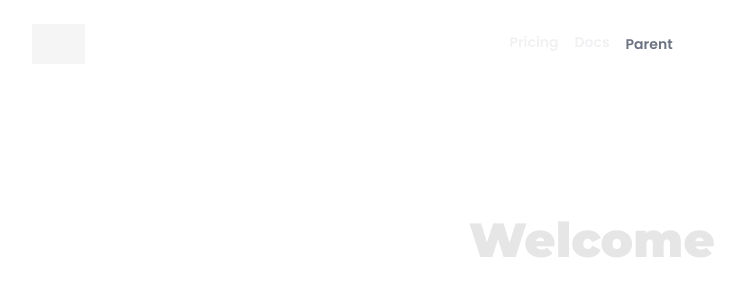
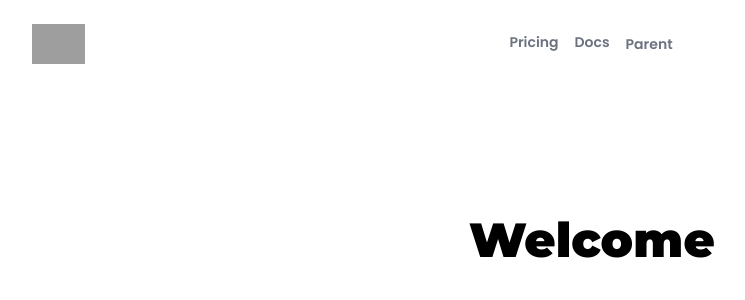
Before and after one commit to RavenSam/Eriva, a Next.js app: page / in a window 1280 px wide. Shown: the top 300 px of the page, without its empty margins (48-793 px from the left). Built offline with nearby package versions, Linux system fonts and the light colour scheme; grey boxes are pictures that could not be loaded; some icons are missing.

Commit message:
search button

```diff
--- a/package.json
+++ b/package.json
@@ -13,6 +13,7 @@
     "next": "10.0.9",
     "react": "17.0.2",
     "react-dom": "17.0.2",
+    "react-spring": "^9.0.0",
     "source-map": "^0.7.3",
     "typeface-montserrat": "^1.1.13",
     "typeface-poppins": "^1.1.13"
--- a/src/components/Header/SearchNav.jsx
+++ b/src/components/Header/SearchNav.jsx
@@ -1,21 +1,21 @@
 import React from "react"
-//import { useSpring, animated } from "react-spring"
+import { useSpring, animated } from "react-spring"
 
 export default function SearchNav({ open, setOpen }) {
    const searchOpen = open ? "opacity-1 " : " hidden opacity-0"
 
-//   const hidden = { opacity: 0, display: "none", zIndex: "-10" }
-//   const show = { opacity: 1, display: "flex", zIndex: "10" }
-  // const config = { mass: 1, tension: 120, friction: 14 }
+   const hidden = { opacity: 0, display: "none", zIndex: "-10" }
+  const show = { opacity: 1, display: "flex", zIndex: "10" }
+  const config = { mass: 1, tension: 120, friction: 14 }
 
- //  const styled = open ? { ...show, from: hidden, config } : { ...hidden, from: show, config }
+   const styled = open ? { ...show, from: hidden, config } : { ...hidden, from: show, config }
 
-  // const animation = useSpring(styled)
+ const animation = useSpring(styled)
 
    return (
       <>
-         <div
-
+         <animated.div
+           style={animation}
             onClick={() => setOpen(false)}
             className={` bg-whiteAlpha-900 w-full p-2 flex items-center justify-center absolute top-0 left-0 h-screen`}
          >
@@ -33,7 +33,7 @@ export default function SearchNav({ open, setOpen }) {
                   Search
                </button>
             </div>
-         </div>
+         </animated.div>
       </>
    )
 }
```
Also changed, not shown: 2 other files (tests, documents, lock files or other folders).
